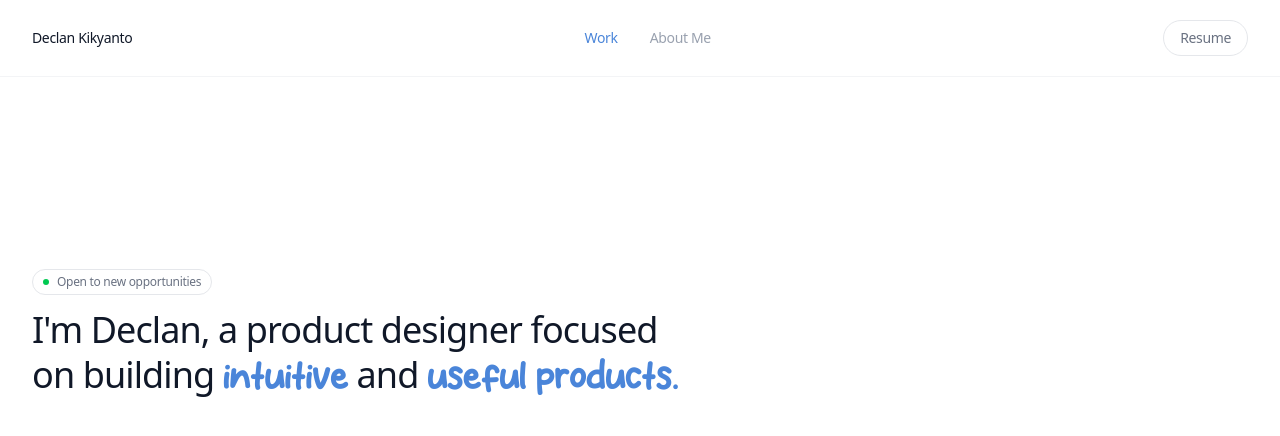
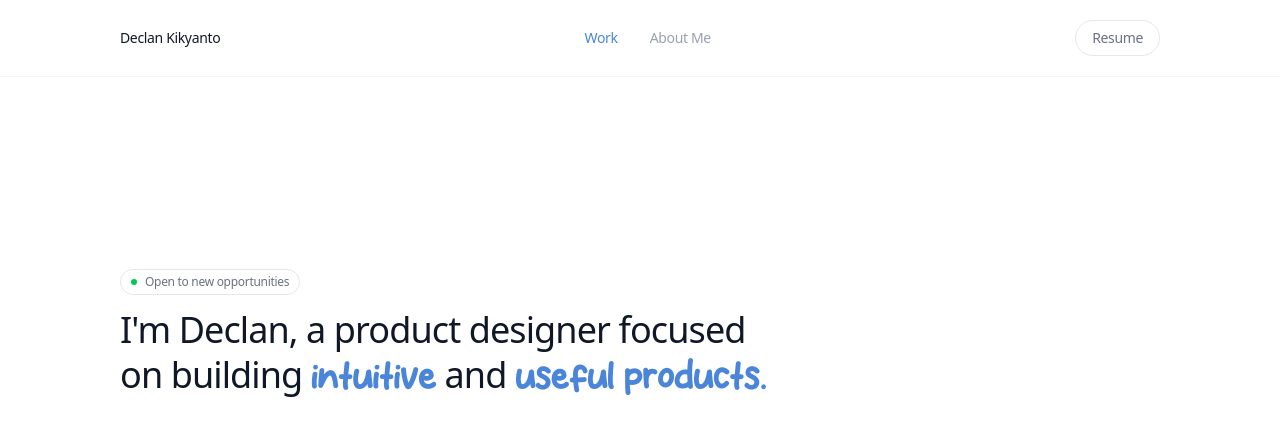
Before and after one commit to imdeckik/portfolio, a Next.js app: page / in a window 1280 px wide. Shown: the top 436 px of the page. Built offline with nearby package versions, Linux system fonts and the light colour scheme.

Commit message:
Add container component and applied to layout.tsx and page.tsx

```diff
--- /dev/null
+++ b/app/components/Container.tsx
@@ -0,0 +1,4 @@
+export default function Container({ children }: { children: React.ReactNode }) {
+  /* Change the max-width of each container here, as well as the horizontal padding */
+  return <div className="max-w-[1512px] mx-auto px-[120px]">{children}</div>;
+}
--- a/app/layout.tsx
+++ b/app/layout.tsx
@@ -2,6 +2,7 @@ import type { Metadata } from "next";
 import { Inter } from "next/font/google";
 import "./globals.css";
 import Link from "next/link";
+import Container from "./components/Container";
 
 // Next.js loads Inter directly from Google - fast and no external requests
 const inter = Inter({
@@ -26,7 +27,9 @@ export default function RootLayout({
         className={`${inter.variable} font-sans antialiased bg-white text-gray-900`}
       >
         {/* Navigation Bar*/}
-        <nav className="flex items-center justify-between px-8 py-5 border-b border-gray-100">
+        <nav className="border-b border-gray-100">
+          <Container>
+            <div className="flex items-center justify-between py-5">
               {/* Left: My name*/}
               <Link
                 href="/"
@@ -34,7 +37,6 @@ export default function RootLayout({
               >
                 Declan Kikyanto
               </Link>
-
               {/* Centre: Navigation links */}
               <div className="flex items-center gap-8">
                 <Link
@@ -50,7 +52,6 @@ export default function RootLayout({
                   About Me
                 </Link>
               </div>
-
               {/* Right: Resume */}
               <a
                 href="/resume.pdf"
@@ -60,6 +61,8 @@ export default function RootLayout({
               >
                 Resume
               </a>
+            </div>
+          </Container>
         </nav>
 
         {/* Page Content */}
--- a/app/page.tsx
+++ b/app/page.tsx
@@ -1,6 +1,8 @@
+import Container from "./components/Container";
+
 export default function Home() {
   return (
-    <div className="px-8">
+    <Container>
       {/* Hero */}
       <section className="pt-48 pb-24 max-w-2xl">
         {/* Open to opportunities indicator */}
@@ -19,6 +21,6 @@ export default function Home() {
           <span className="font-abalone text-accent">useful products.</span>
         </h1>
       </section>
-    </div>
+    </Container>
   );
 }
```
Lines whose indentation alone changed are shown as unchanged.
